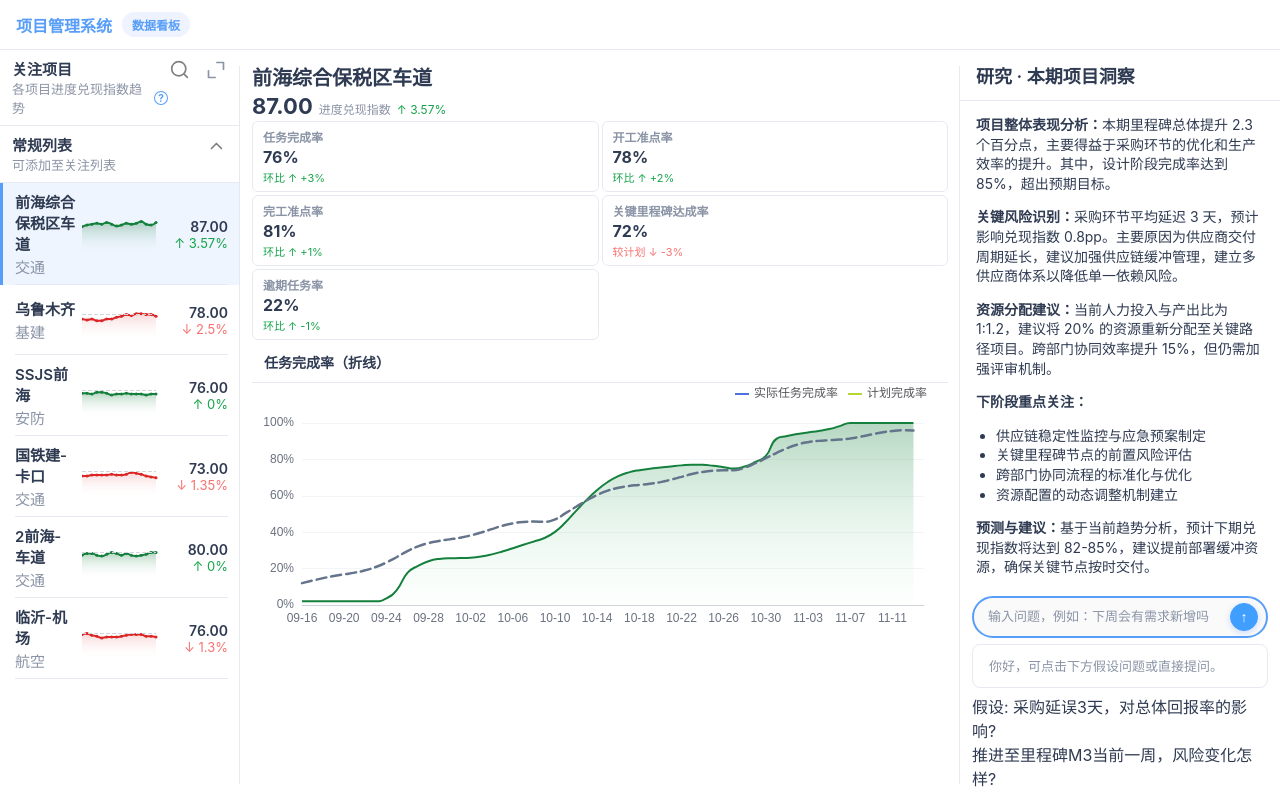
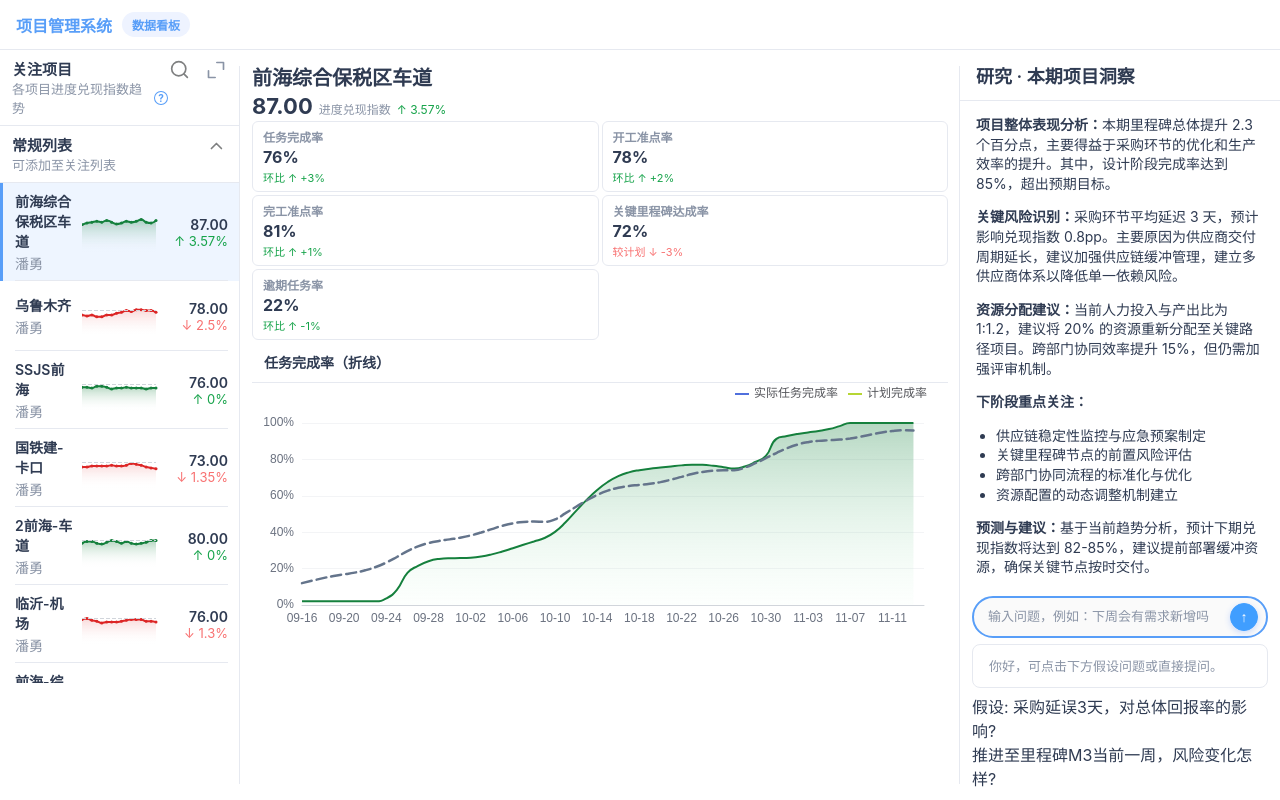
Before and after one commit to Soulcool22/dashboard-vue, a Vue app: page / in a window 1280 px wide. Built offline with nearby package versions, Linux system fonts and the light colour scheme; what @icon-park/vue-next would draw is missing.

Commit message:
示例数据替换2

```diff
--- a/src/App.vue
+++ b/src/App.vue
@@ -90,23 +90,43 @@ function generateSeriesData() {
 
 const regulars = ref([
 
-  { name: '前海综合保税区车道', sector: '交通', series: generateSeriesData() },
 
-  { name: '乌鲁木齐', sector: '基建', series: generateSeriesData() },
 
-  { name: 'SSJS前海', sector: '安防', series: generateSeriesData() },
+  { name: '前海综合保税区车道', sector: '潘勇', series: generateSeriesData() },
 
-  { name: '国铁建-卡口', sector: '交通', series: generateSeriesData() },
 
-  { name: '2前海-车道', sector: '交通', series: generateSeriesData() },
 
-  { name: '临沂-机场', sector: '航空', series: generateSeriesData() },
+  { name: '乌鲁木齐', sector: '潘勇', series: generateSeriesData() },
 
-  { name: '前海-综合', sector: '基建', series: generateSeriesData() },
 
-  { name: '前海-维修', sector: '基建', series: generateSeriesData() },
 
-  { name: 'SSKJ前海', sector: '安防', series: generateSeriesData() }
+  { name: 'SSJS前海', sector: '潘勇', series: generateSeriesData() },
+
+
+
+  { name: '国铁建-卡口', sector: '潘勇', series: generateSeriesData() },
+
+
+
+  { name: '2前海-车道', sector: '潘勇', series: generateSeriesData() },
+
+
+
+  { name: '临沂-机场', sector: '潘勇', series: generateSeriesData() },
+
+
+
+  { name: '前海-综合', sector: '潘勇', series: generateSeriesData() },
+
+
+
+  { name: '前海-维修', sector: '潘勇', series: generateSeriesData() },
+
+
+
+  { name: 'SSKJ前海', sector: '潘勇', series: generateSeriesData() }
+
+
 
 ])
 
--- a/src/assets/dashboard.css
+++ b/src/assets/dashboard.css
@@ -56,8 +56,8 @@ header { padding: 12px 16px; border-bottom: 1px solid var(--border); background:
   font-weight: 700;
 }
 .wl-info { display: flex; flex-direction: column; gap: 2px; }
-.wl-name { font-weight: 600; font-size: 15px; }
-.wl-sub { font-size: 15px; color: var(--muted); }
+.wl-name { font-weight: 600; font-size: 14px; }
+.wl-sub { font-size: 14px; color: var(--muted); }
 .wl-spark { height: 54px; width: 80px; }
 .wl-right { text-align: right; display: flex; flex-direction: column; align-items: flex-end; }
 .wl-price { font-weight: 600; font-size: 14px; }
```
